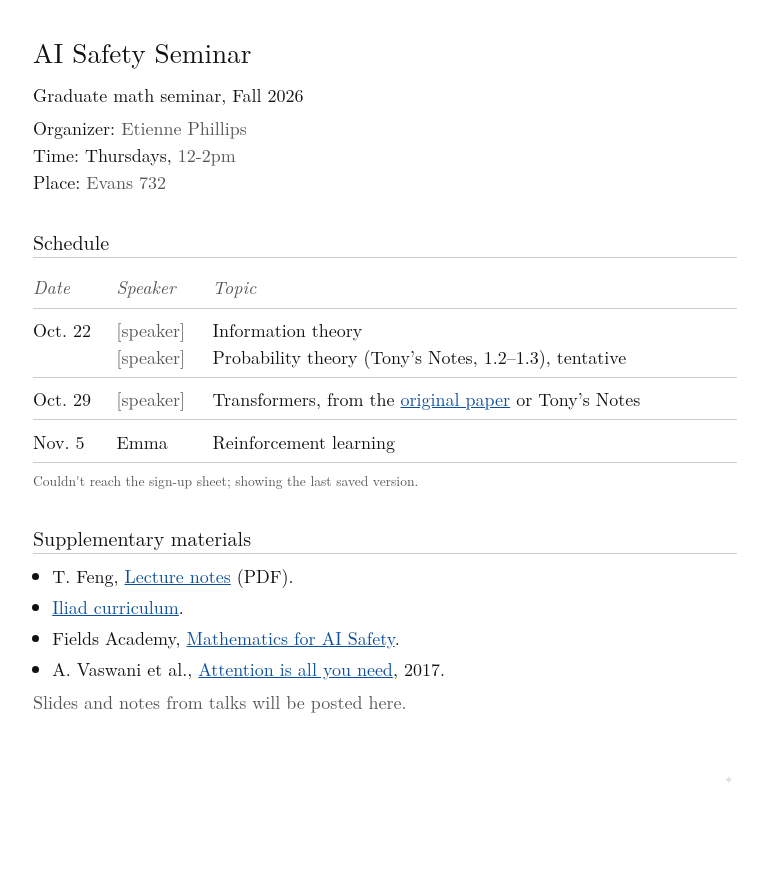
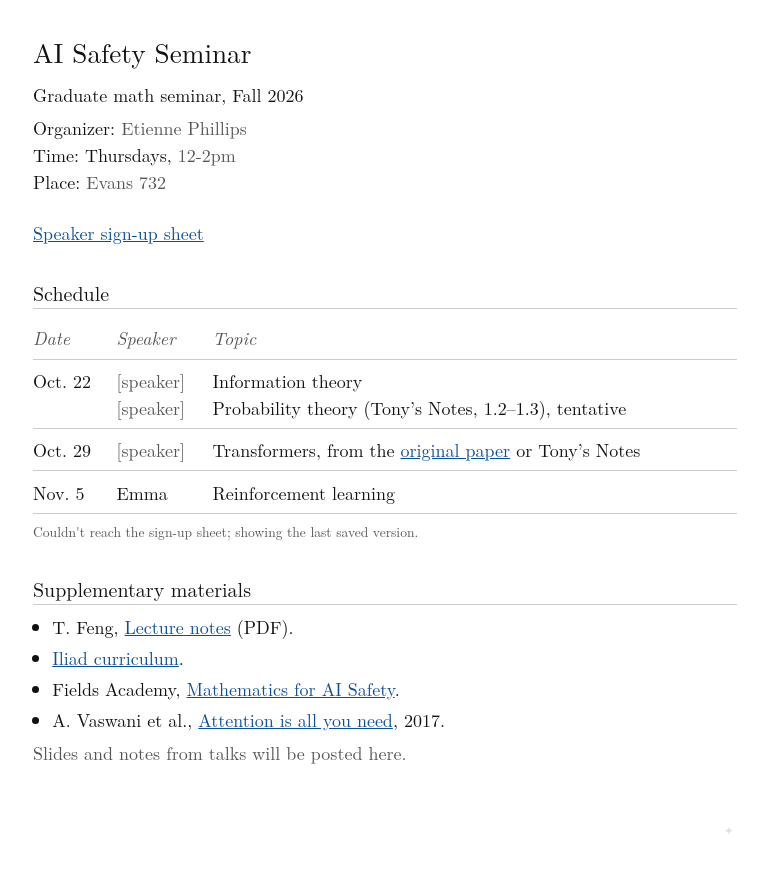
Before and after one commit to Vibbz/Ai-Safety-Seminar-Fall-2026, a plain HTML site: page index.html in a window 1280 px wide. Shown: the whole page, without its empty margins (255-1023 px from the left). Before the commit the page ends 838 px from the top, so only its background shows below. Drawn offline with Linux system fonts and the light colour scheme.

Commit message:
Add speaker sign-up link to index.html
Added a signup link for speakers in the HTML.

```diff
--- a/index.html
+++ b/index.html
@@ -37,6 +37,7 @@
   #theme-toggle { background: none; border: 0; padding: 0 .2rem; font: inherit; font-size: .75rem;
     color: var(--line); opacity: .6; cursor: pointer; }
   #theme-toggle:hover { opacity: 1; color: var(--muted); }
+  .signup-link { margin-top: 1.5rem; }
   .slop-only { display: none; }
 
   /* ===== "AI slop" theme ===== */
@@ -131,6 +132,7 @@
     <div><b class="grad">99%</b><small>of attendees were present</small></div>
   </div>
 
+  <p class="signup-link"><a href="https://docs.google.com/spreadsheets/d/1lUyCSAOwzYLf5bVzlN2X64EmYdfNZUc2jgkgjUkU6tI/edit?gid=1761156785#gid=1761156785" target="_blank" rel="noopener">Speaker sign-up sheet</a></p>
   <p class="slop-only eyebrow" id="schedule-sec">Your Roadmap</p>
   <h2 class="sched-h">Schedule</h2>
   <p class="slop-only lede">A journey of 7 transformative weeks. Every Thursday, 12–2 PM. Two sessions. Endless possibilities.</p>
```
